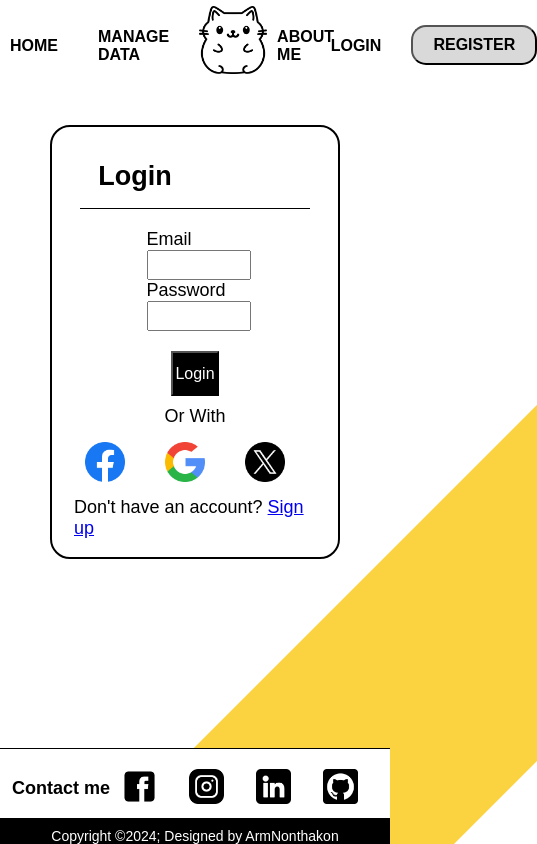
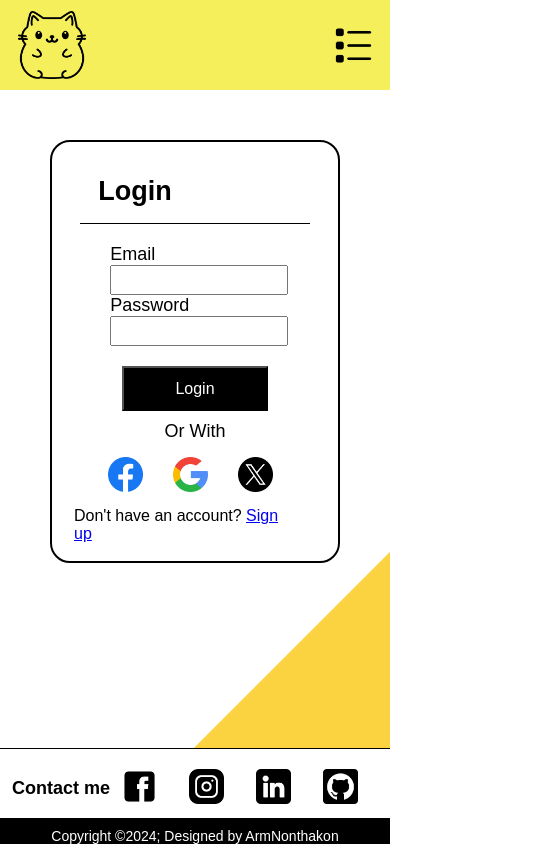
Before and after one commit to ArmNonthakon/Full-stack-catcat, a React (Vite) app in the folder react-frondend/: page /login in a window 390 px wide. Shown: the whole page, 537 px wide, since content can reach past the window. Built offline with nearby package versions, Linux system fonts and the light colour scheme; a web font is replaced by a local one.

Commit message:
Add responsive

```diff
--- a/react-frondend/src/components/authen/Login.css
+++ b/react-frondend/src/components/authen/Login.css
@@ -58,3 +58,14 @@ input{
   color: red;
   font-size: 16px;
 }
+@media only screen and (max-width:400px) {
+  .other-regis a{
+    margin-right: 10px;
+  }
+  .clickToRegis{
+    font-size: 16px;
+  }
+  #inner-topic{
+    width: 65%;
+  }
+}
--- a/react-frondend/src/components/authen/Login.jsx
+++ b/react-frondend/src/components/authen/Login.jsx
@@ -59,7 +59,7 @@ function Login() {
                 <a href=""><img src="/search.png" width="40px" alt="Google" /></a>
                 <a href=""><img src="/X.png" width="40px" alt="X" /></a>
               </div>
-              <p>Don't have an account? <a href="/register">Sign up</a></p>
+              <p className='clickToRegis'>Don't have an account? <a href="/register">Sign up</a></p>
             </div>
           </form>
         </div>
--- a/react-frondend/src/components/authen/Register.css
+++ b/react-frondend/src/components/authen/Register.css
@@ -87,3 +87,44 @@ input{
 .read-the-docs {
   color: #888;
 }
+@media only screen and (max-width:600px) {
+  .register {
+    justify-content: start;
+    align-items: start;
+  }
+  #inner-topic{
+    display: flex;
+    flex-direction: column;
+    justify-content: start;
+    align-items: start;
+    width: 65%;
+  }
+  button {
+    width: 40%;
+  }
+}
+@media only screen and (max-width:400px) {
+  .register {
+    justify-content: start;
+    align-items: start;
+  }
+  #inner-topic{
+    display: flex;
+    flex-direction: column;
+    justify-content: start;
+    align-items: start;
+    width: 70%;
+  }
+  #block {
+    width: 800px;
+  }
+  button {
+    width: 60%;
+  }
+  .other-regis img{
+    width: 35px;
+  }
+  .other-regis a{
+    margin-right: 10px;
+  }
+}
--- a/react-frondend/src/components/homepage/blog/blog.css
+++ b/react-frondend/src/components/homepage/blog/blog.css
@@ -48,3 +48,12 @@
 .space{
     margin-right: 23px;
 }
+@media only screen and (max-width: 700px) {
+    .blog-content p{
+        font-size: 14px;
+    }
+    .about-content{
+
+        font-size: 14px;
+    }
+}
--- a/react-frondend/src/components/homepage/homepage.css
+++ b/react-frondend/src/components/homepage/homepage.css
@@ -16,13 +16,19 @@
 }
 .searchbar {
     display: flex;
+    justify-content: flex-end;
+    align-items: center;
+    z-index: 90;
+
+}
+.group-search-sorting{
+    display: flex;
     justify-content: end;
-    z-index: 99;
+    align-items: end;
 }
-
 .wrapper input {
     border-radius: 22px;
-    width: 388px;
+    width: 100%;
     height: 36px;
     position: relative;
     border: 3px solid black;
@@ -36,6 +42,7 @@
     width: 388px;
     position: relative;
     margin-top: 20px;
+    right: 0px;
 }
 
 .wrapper button {
@@ -56,11 +63,10 @@
     margin-top: 2px;
     left: 10px;
 }
-.list {
-    margin: 20px 120px 0px 30px;
+.sorting {
     cursor: pointer;
-    transition: transform 1s;
-    /*transform: rotate(-90deg);*/
+    margin: 0px 25px 0px 15px;
+    width: 43px;
 }
 
 div.category {
@@ -117,3 +123,65 @@ div.category {
     color: black;
     box-shadow: 2px 2px 2px 2px;
 }
+@media only screen and (min-width: 1295px) {
+    .sorting {
+        cursor: pointer;
+        margin: 0px 18% 0px 15px;
+        width: 43px;
+    }
+}
+
+@media only screen and (max-width: 700px) {
+    .blog-container{
+        grid-template-columns: repeat(2,46%);
+    }
+}
+@media only screen and (max-width: 500px) {
+    .blog-container{
+        grid-template-columns: 95%;
+        column-gap: 0%;
+        margin: 0px 50px;
+    }
+    .wrapper input{
+        font-size: 16px;
+    }
+    .wrapper {
+        display: flex;
+        justify-content: end;
+        width: 300px;
+        position: relative;
+        margin-top: 20px;
+        right: 0px;
+    }
+    .wrapper button{
+        width: 100px;
+    }
+
+}
+@media only screen and (max-width: 400px) {
+    .sorting {
+        cursor: pointer;
+        margin: 0px 10px 0px 15px;
+        width: 43px;
+    }
+    .blog-container{
+        grid-template-columns: 95%;
+        column-gap: 0%;
+        margin: 0px 50px;
+    }
+    .wrapper input{
+        font-size: 16px;
+    }
+    .wrapper {
+        display: flex;
+        justify-content: end;
+        width: 260px;
+        position: relative;
+        margin-top: 20px;
+        right: 0px;
+    }
+    .wrapper button{
+        width: 90px;
+    }
+
+}
--- a/react-frondend/src/components/homepage/homepage.jsx
+++ b/react-frondend/src/components/homepage/homepage.jsx
@@ -67,37 +67,36 @@ function Homepage() {
         }
 
     }
-    const showCategory = ()=>{
+    const showCategory = () => {
         const list = document.getElementById('list')
         const categoryBlock = document.getElementById('category')
-        if(checkList == false){
+        if (checkList == false) {
             setList(true)
-            list.style.transform = "rotate(90deg)";
+
             categoryBlock.style.display = "block"
 
         }
-        else if(checkList == true){
+        else if (checkList == true) {
             setList(false)
-            list.style.transform = "rotate(0)";
             categoryBlock.style.display = "none"
         }
 
     }
-    const getCategory = async ()=>{
-        const gender = ["Male","Female"]
-        const color = ["White","Black","Grey","Orange","Brown","Cream"]
+    const getCategory = async () => {
+        const gender = ["Male", "Female"]
+        const color = ["White", "Black", "Grey", "Orange", "Brown", "Cream"]
         const min = document.getElementById('min').value
         const max = document.getElementById('max').value
         let resultGender = []
         let resultColor = []
-        const resultAge = [parseInt(min) , parseInt(max)]
+        const resultAge = [parseInt(min), parseInt(max)]
         gender.forEach(element => {
-            if(document.getElementById(element).checked != false){
+            if (document.getElementById(element).checked != false) {
                 resultGender.push(element)
             }
         });
         color.forEach(element => {
-            if(document.getElementById(element).checked != false){
+            if (document.getElementById(element).checked != false) {
                 resultColor.push(element)
             }
         });
@@ -141,12 +140,15 @@ function Homepage() {
         <>
             <form action="" onSubmit={callDataByName}>
                 <div className='searchbar'>
+                    <div className='group-search-sorting'>
                         <div className='wrapper'>
-                        <input type="text" id='inputName' placeholder="Search cat name" />
+                            <input type="text" id='inputName' placeholder="Input cat name" />
                             <button >search</button>
-                        <img src="/search (1).png" alt="" />
+                            <img className='searchPic' src="/search (1).png" alt="" />
                         </div>
-                    <img className='list' src="/list.png" width="40px" id='list' onClick={showCategory} alt="" />
+                        <img className='sorting'  src="/sort.png" id='list' onClick={showCategory} alt="" />
+                    </div>
+
                 </div>
             </form>
             <div className='category' id='category'>
@@ -166,7 +168,7 @@ function Homepage() {
                 <div className='contain-category'>
                     <div className='item-category'>
                         <label htmlFor="" >White</label>
-                        <input type="checkbox" name="" id="White" value="white"  />
+                        <input type="checkbox" name="" id="White" value="white" />
                     </div>
                     <div className='item-category'>
                         <label htmlFor="">Black</label>
@@ -191,9 +193,9 @@ function Homepage() {
                 </div>
                 <h4>Age</h4>
                 <div className='contain-category-age'>
-                    <input type="text" placeholder='MIN' id='min'/>
-                    <h4 style={{margin:"0px 5px"}}>-</h4>
-                    <input type="text" name=""  placeholder='MAX' id="max"/>
+                    <input type="text" placeholder='MIN' id='min' />
+                    <h4 style={{ margin: "0px 5px" }}>-</h4>
+                    <input type="text" name="" placeholder='MAX' id="max" />
                 </div>
                 <div className='button-category'>
                     <button onClick={getCategory}>SUBMIT</button>
--- a/react-frondend/src/components/navbar/navbar.css
+++ b/react-frondend/src/components/navbar/navbar.css
@@ -19,6 +19,14 @@ nav a:hover{
     border-bottom: 3px solid rgba(0, 0, 0, 0.73);
     text-shadow: 4px 4px 4px rgba(0, 0, 0, 0.741);
     color: rgba(0, 0, 0, 0.837);
+
+}
+.mobile-menu{
+    display: none;
+    z-index: 99;
+}
+.menuPic{
+    display: none;
 }
 .section-authen{
     display: flex;
@@ -34,15 +42,18 @@ nav a:hover{
     background-color: #D9D9D9;
     color: black;
     font-weight: 800;
+
 }
 .section-authen button:hover{
     background-color: #434141;
     color: white;
+
 }
 .section-authen  a:hover{
     border-bottom: none;
     text-decoration: underline;
     text-shadow: 4px 4px 4px rgba(120, 120, 118, 0.741);
+
 }
 .a-register{
     margin-top: 0px;
@@ -55,6 +66,7 @@ nav a:hover{
     margin-bottom: 0px;
     border-bottom: none;
     text-decoration: none;
+
 }
 .logout-button {
     display: none;
@@ -65,3 +77,87 @@ nav a:hover{
     cursor: pointer;
     border-bottom: 3px solid rgb(234, 36, 36);
 }
+
+@media only screen and (max-width: 700px) {
+    nav a {
+        display: none;
+    }
+    nav div.section-authen{
+        display: none;
+
+    }
+    nav{
+        background-color: #f4ef5b;
+        padding: 11px 18px;
+        justify-content: space-between;
+        margin-top: 0;
+    }
+    .menuPic{
+        display: block;
+    }
+    .mobile-menu{
+        display: none;
+        justify-content: start;
+        align-items: center;
+        font-size: 24px;
+        flex-direction: column;
+        background-color: #f9f338;
+        border: 1px solid black;
+        position:absolute;
+        right: 0px;
+        width: auto;
+        height: 100%;
+        padding: 10px 30px;
+        animation-name: showMenu;
+        animation-duration: 1s;
+    }
+    @keyframes showMenu {
+        from{margin-right: -300px}
+        to{margin-right: 0px}
+    }
+    .mobile-menu a{
+        margin: 10px;
+        color: rgb(0, 0, 0);
+
+    }
+    .mobile-menu div{
+        display: flex;
+        justify-content: center;
+        align-items: center;
+        border-bottom: 1px solid black;
+        width: 98%;
+        padding: 20px 0px 35px 0px;
+
+    }
+    .mobile-menu div:first-child{
+        display: flex;
+        justify-content: start;
+        align-items: center;
+        border-bottom: none;
+        width: 90%;
+        padding: 20px 0px 20px 0px;
+
+    }
+    div.sec-logout {
+        display: none;
+    }
+    .section-authen{
+        display: flex;
+        justify-content: center;
+        align-items: center;
+        width: 150px;
+    }
+    .section-authen button{
+        margin: 0 0 0 0;
+        font-size: 22px;
+        width: auto;
+        padding: 17px 18px;
+        background-color: #f69505;
+    }
+    .a-register:hover{
+        margin-bottom: 10px;
+        border-bottom: none;
+        text-decoration: none;
+        text-decoration: none;
+    }
+  }
--- a/react-frondend/src/components/navbar/navbar.jsx
+++ b/react-frondend/src/components/navbar/navbar.jsx
@@ -1,12 +1,25 @@
-import { useEffect } from "react"
+import { useEffect, useState } from "react"
 import "./navbar.css"
 import axios from "axios"
 import { Navigate, useNavigate, useLocation } from "react-router-dom"
 function Navbar({ Path }) {
+    const [showMenuState, setShowMenuState] =useState(false)
     const logout = () => {
         const logout = document.getElementById('authenLogout')
         localStorage.removeItem('token')
         logout.style.display = "none"
+
+    }
+    const showMenu = ()=>{
+        let menu = document.getElementById('mobile-menu')
+        if(showMenuState == false){
+            menu.style.display = "flex"
+            setShowMenuState(true)
+        }
+        else{
+            menu.style.display = "none"
+            setShowMenuState(false)
+        }
 
     }
     const checkPath = () => {
@@ -41,20 +54,39 @@ function Navbar({ Path }) {
     return (
         <>
             <nav>
+
                 <a id="Home" href="/">HOME</a>
                 <a id="Manage" href="/manage">MANAGE DATA</a>
                 <img src="/cat (1).png" width="68px" alt="" />
                 <a href="/">ABOUT ME</a>
-                <div id="authen" class="section-authen">
+                <div id="authen" className="section-authen">
                     <a href="/login">LOGIN</a>
                     <a className="a-register" href="/register"><button >REGISTER</button></a>
 
                 </div>
                 <a href="/login" id="authenLogout" className="logout-button" onClick={logout}>LOGOUT</a>
+                <img src="/list.png" width="37px" className="menuPic" onClick={showMenu} alt="" />
+            </nav>
+            <div className="mobile-menu" id="mobile-menu">
+                <div>
+                    <img src="/list.png" width="37px" onClick={showMenu} alt="" />
+                </div>
 
+                <div>
+                    <a id="Home" href="/">HOME</a>
+                </div>
+                <div>
+                    <a id="Manage" href="/manage">MANAGE DATA</a>
+                </div>
+                <div id="authen" class="section-authen">
+                    <a href="/login">LOGIN</a>
+                    <a className="a-register" href="/register"><button >REGISTER</button></a>
+                </div>
+                <div className="sec-logout">
+                     <a href="/login" id="authenLogout" className="logout-button" onClick={logout}>LOGOUT</a>
+                </div>
 
-
-            </nav>
+            </div>
 
         </>
     )
```
Also changed, not shown: react-frondend/public/sort.png (added). Lines whose indentation alone changed are shown as unchanged.
